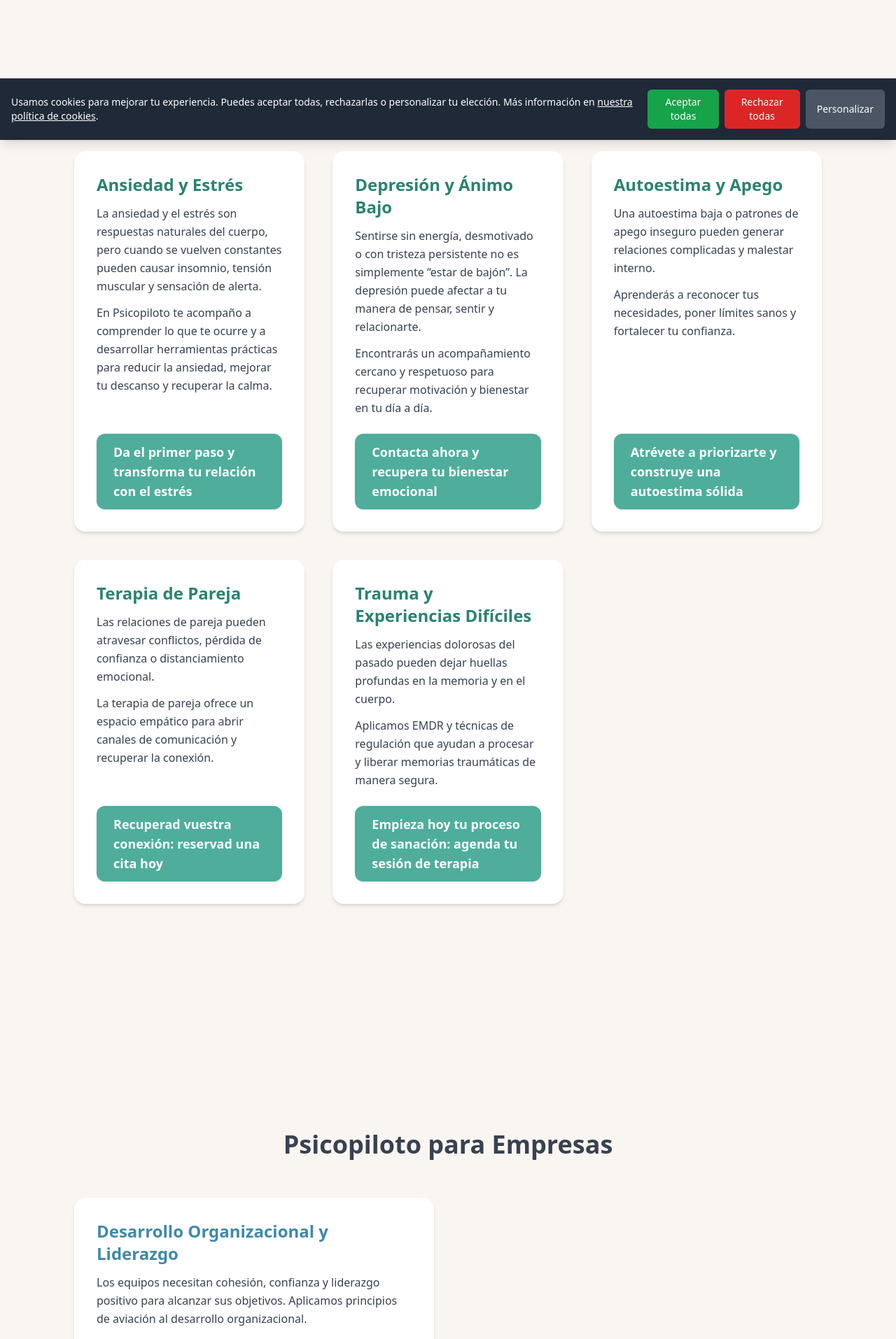
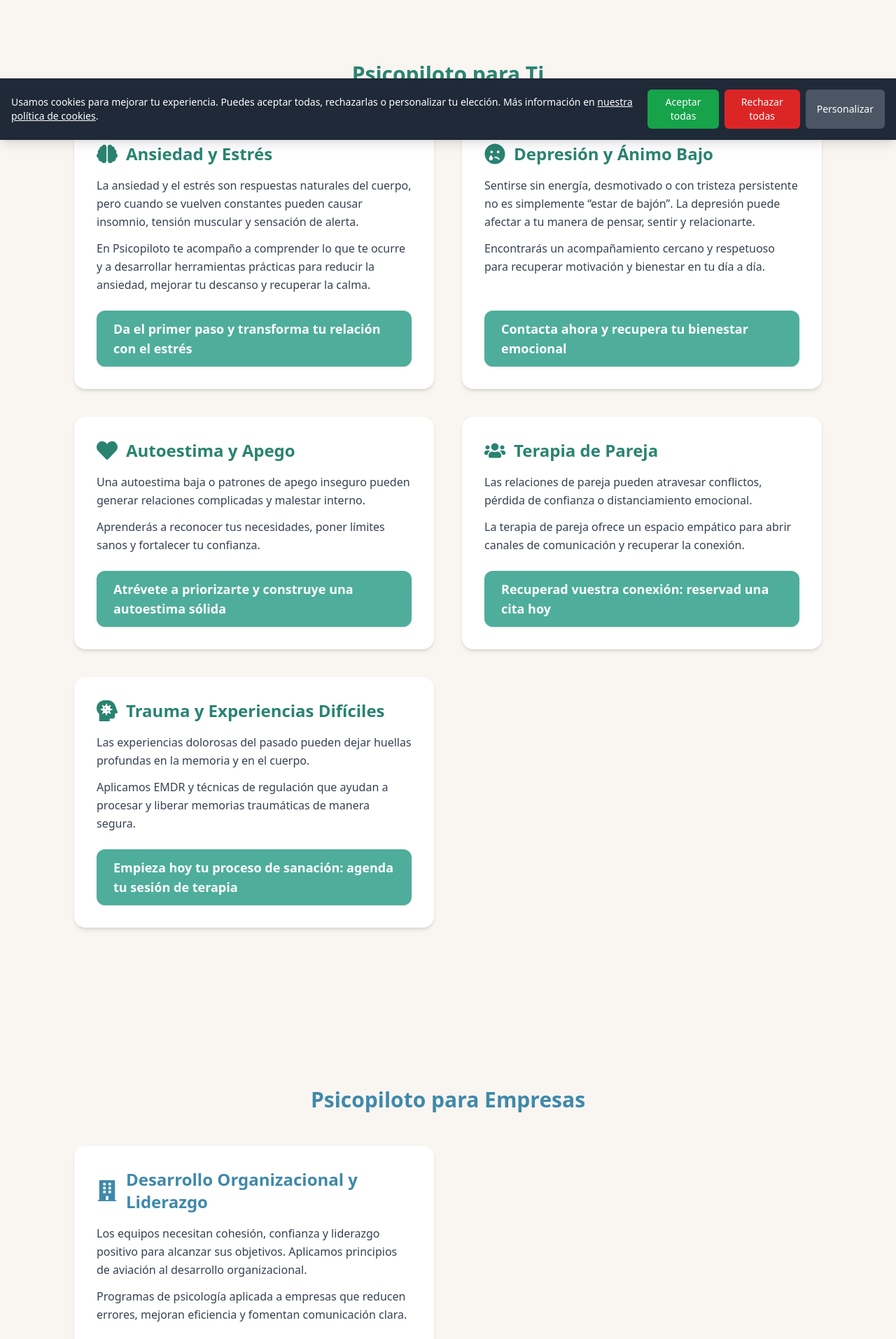
Before and after one commit to psicopiloto/psicopilotopage1, a Next.js app: page /servicios in a window 1280 px wide. Shown: the part 600-2514 px from the top of the page at 70% size. Built offline with nearby package versions, Linux system fonts and the light colour scheme.

Commit message:
Update servicios.js

```diff
--- a/pages/servicios.js
+++ b/pages/servicios.js
@@ -3,6 +3,16 @@ import Footer from "../components/Footer";
 import { NextSeo } from "next-seo";
 import PageHeader from "../components/PageHeader";
 import AnimatedCTA from "../components/AnimatedCTA";
+
+// Iconos
+import {
+  FaBrain,
+  FaSadTear,
+  FaHeart,
+  FaUsers,
+  FaHeadSideVirus,
+  FaBuilding,
+} from "react-icons/fa";
 
 export default function Servicios() {
   const serviciosPersonas = [
@@ -11,30 +21,35 @@ export default function Servicios() {
       desc: "La ansiedad y el estrés son respuestas naturales del cuerpo, pero cuando se vuelven constantes pueden causar insomnio, tensión muscular y sensación de alerta.",
       extra: "En Psicopiloto te acompaño a comprender lo que te ocurre y a desarrollar herramientas prácticas para reducir la ansiedad, mejorar tu descanso y recuperar la calma.",
       cta: "Da el primer paso y transforma tu relación con el estrés",
+      icon: <FaBrain />,
     },
     {
       title: "Depresión y Ánimo Bajo",
       desc: "Sentirse sin energía, desmotivado o con tristeza persistente no es simplemente “estar de bajón”. La depresión puede afectar a tu manera de pensar, sentir y relacionarte.",
       extra: "Encontrarás un acompañamiento cercano y respetuoso para recuperar motivación y bienestar en tu día a día.",
       cta: "Contacta ahora y recupera tu bienestar emocional",
+      icon: <FaSadTear />,
     },
     {
       title: "Autoestima y Apego",
       desc: "Una autoestima baja o patrones de apego inseguro pueden generar relaciones complicadas y malestar interno.",
       extra: "Aprenderás a reconocer tus necesidades, poner límites sanos y fortalecer tu confianza.",
       cta: "Atrévete a priorizarte y construye una autoestima sólida",
+      icon: <FaHeart />,
     },
     {
       title: "Terapia de Pareja",
       desc: "Las relaciones de pareja pueden atravesar conflictos, pérdida de confianza o distanciamiento emocional.",
       extra: "La terapia de pareja ofrece un espacio empático para abrir canales de comunicación y recuperar la conexión.",
       cta: "Recuperad vuestra conexión: reservad una cita hoy",
+      icon: <FaUsers />,
     },
     {
       title: "Trauma y Experiencias Difíciles",
       desc: "Las experiencias dolorosas del pasado pueden dejar huellas profundas en la memoria y en el cuerpo.",
       extra: "Aplicamos EMDR y técnicas de regulación que ayudan a procesar y liberar memorias traumáticas de manera segura.",
       cta: "Empieza hoy tu proceso de sanación: agenda tu sesión de terapia",
+      icon: <FaHeadSideVirus />,
     },
   ];
 
@@ -45,6 +60,7 @@ export default function Servicios() {
       extra: "Programas de psicología aplicada a empresas que reducen errores, mejoran eficiencia y fomentan comunicación clara.",
       cta: "Fortalece tu equipo hoy: solicita una sesión de asesoramiento",
       color: "blue",
+      icon: <FaBuilding />,
     },
   ];
 
@@ -88,22 +104,26 @@ export default function Servicios() {
         backgroundImage="/header-servicios.webp"
       />
 
-      <main className="flex-grow pt-20">
-
+      <main className="flex-grow pt-16">
         {/* Servicios para personas */}
-        <section className="py-20 container mx-auto max-w-6xl px-6">
-          <h2 className="text-4xl font-bold text-center text-psicopiloto-green-700 mb-14">
+        <section className="py-16 container mx-auto max-w-6xl">
+          <h2 className="text-3xl font-semibold text-center text-psicopiloto-green-600 mb-12">
             Psicopiloto para Ti
           </h2>
-          <div className="grid md:grid-cols-2 lg:grid-cols-3 gap-10">
+          <div className="grid md:grid-cols-2 gap-10">
             {serviciosPersonas.map((s, i) => (
               <div
                 key={i}
-                className="p-8 bg-white rounded-2xl shadow-md hover:shadow-xl transition transform hover:-translate-y-1 flex flex-col"
+                className="p-8 bg-white rounded-2xl shadow-md hover:shadow-xl transition transform hover:-translate-y-1 flex flex-col h-full"
               >
-                <h3 className="font-semibold text-2xl mb-3 text-psicopiloto-green-600">
+                <div className="flex items-center mb-4">
+                  <div className="text-3xl text-psicopiloto-green-600 mr-3">
+                    {s.icon}
+                  </div>
+                  <h3 className="font-semibold text-2xl text-psicopiloto-green-600">
                     {s.title}
                   </h3>
+                </div>
                 <p className="mb-3 leading-relaxed">{s.desc}</p>
                 <p className="mb-6 leading-relaxed text-psicopiloto-gray-600">
                   {s.extra}
@@ -116,24 +136,28 @@ export default function Servicios() {
           </div>
         </section>
 
-        {/* Divider elegante */}
-        <div className="w-32 h-1 bg-gradient-to-r from-psicopiloto-green-400 via-psicopiloto-blue-400 to-psicopiloto-green-400 mx-auto my-20 rounded-full"></div>
+        {/* Divider */}
+        <div className="w-24 h-1 bg-gradient-to-r from-psicopiloto-green-400 to-psicopiloto-blue-400 mx-auto my-12 rounded"></div>
 
         {/* Servicios para empresas */}
-        <section className="py-20 bg-psicopiloto-blue-50">
-          <div className="container mx-auto max-w-6xl px-6">
-            <h2 className="text-4xl font-bold text-center text-psicopiloto-blue-700 mb-14">
+        <section className="py-16 bg-psicopiloto-blue-50 container mx-auto max-w-6xl rounded-2xl">
+          <h2 className="text-3xl font-semibold text-center text-psicopiloto-blue-600 mb-12">
             Psicopiloto para Empresas
           </h2>
           <div className="grid md:grid-cols-2 gap-10">
             {serviciosEmpresas.map((s, i) => (
               <div
                 key={i}
-                  className="p-8 bg-white rounded-2xl shadow-md hover:shadow-xl transition transform hover:-translate-y-1 flex flex-col"
+                className="p-8 bg-white rounded-2xl shadow-md hover:shadow-xl transition transform hover:-translate-y-1 flex flex-col h-full"
               >
-                  <h3 className="font-semibold text-2xl mb-3 text-psicopiloto-blue-600">
+                <div className="flex items-center mb-4">
+                  <div className="text-3xl text-psicopiloto-blue-600 mr-3">
+                    {s.icon}
+                  </div>
+                  <h3 className="font-semibold text-2xl text-psicopiloto-blue-600">
                     {s.title}
                   </h3>
+                </div>
                 <p className="mb-3 leading-relaxed">{s.desc}</p>
                 <p className="mb-6 leading-relaxed text-psicopiloto-gray-600">
                   {s.extra}
@@ -144,7 +168,6 @@ export default function Servicios() {
               </div>
             ))}
           </div>
-          </div>
         </section>
       </main>
 
```
Lines whose indentation alone changed are shown as unchanged.
